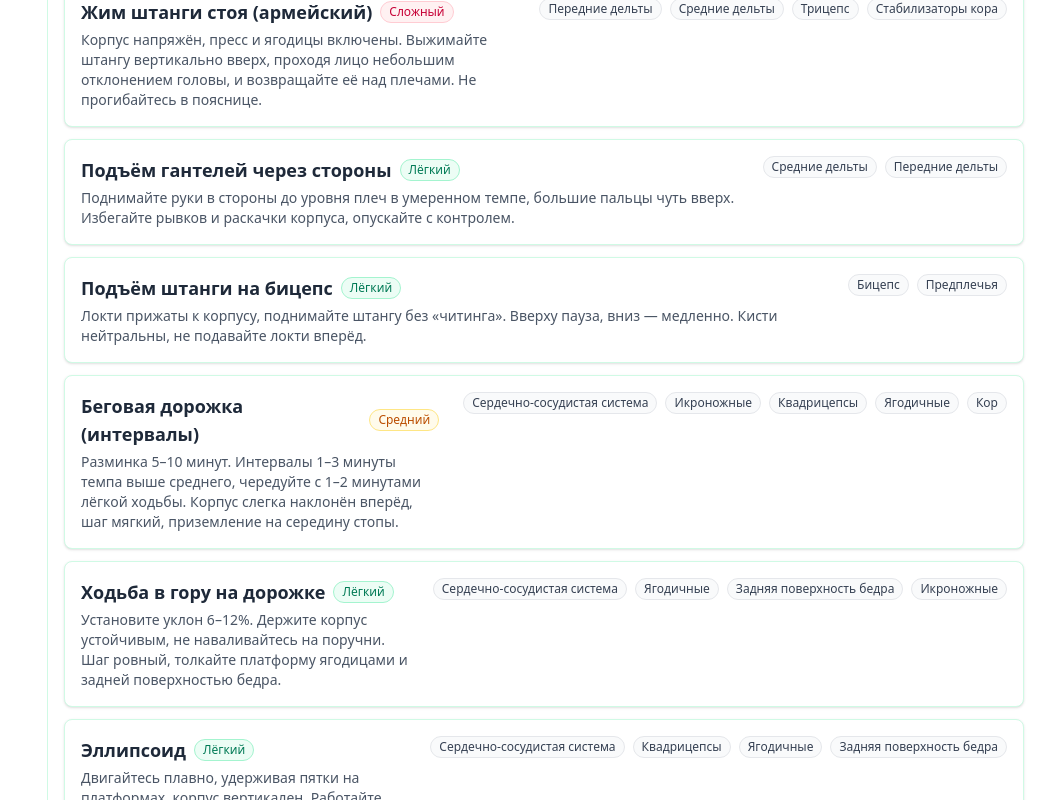
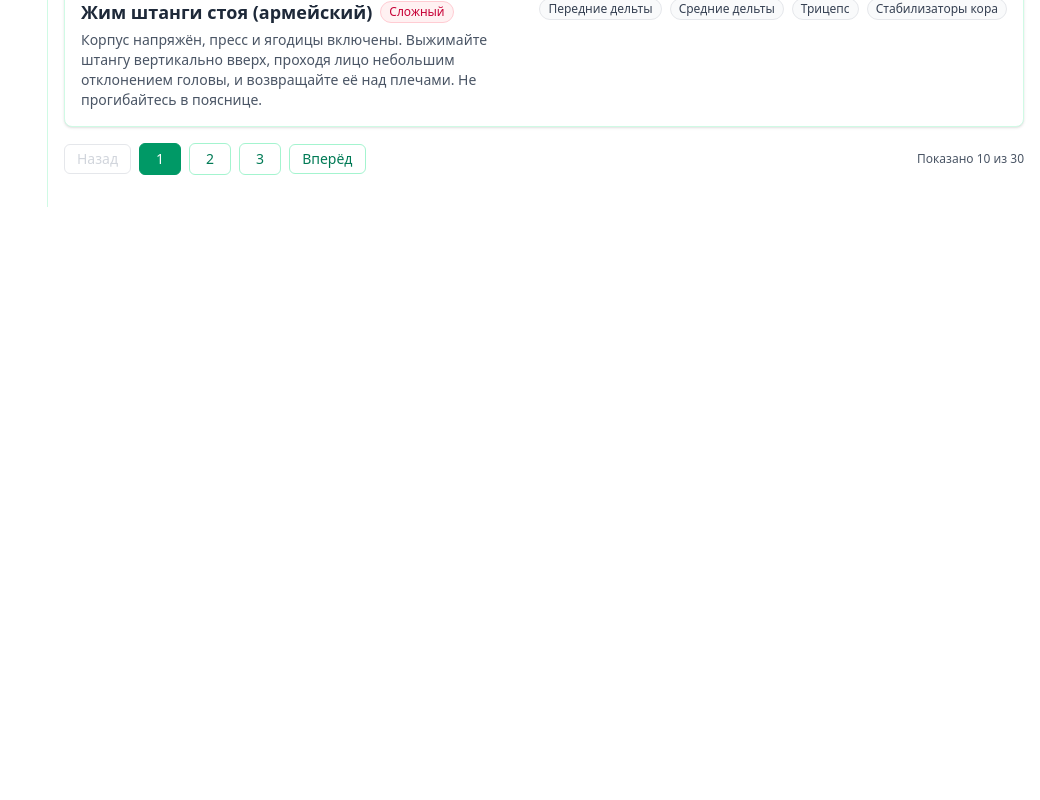
Before and after one commit to wertas441/TrainingSpace, a Next.js app in the folder frontend/: page /exercises-techniques in a window 1280 px wide. Shown: the part 1400-2200 px from the top of the page, without its empty margins (240-1280 px from the left). After the commit the page ends 1607 px from the top, so only its background shows below. Built offline with nearby package versions, Linux system fonts and the light colour scheme.

Commit message:
develop: add pagination to ExercisesTechniques page

```diff
--- a/frontend/src/app/exercises-techniques/ExercisesTechniques.tsx
+++ b/frontend/src/app/exercises-techniques/ExercisesTechniques.tsx
@@ -1,7 +1,7 @@
 'use client'
 
 import ExercisesTechniquesHeader from "@/components/UI/headers/ExercisesTechniquesHeader";
-import {useCallback, useMemo, useState} from "react";
+import {useCallback, useEffect, useMemo, useRef, useState} from "react";
 import {exercises} from "@/lib/data/exercises";
 import ExerciseRow from "@/components/elements/ExerciseRow";
 import {DifficultOptionsStructure} from "@/types/indexTypes";
@@ -9,9 +9,14 @@ import {DifficultOptionsStructure} from "@/types/indexTypes";
 export default function ExercisesTechniques() {
 
     const [searchName, setSearchName] = useState<string>('');
-    const [isFilterWindowOpen, setIsFilterWindowOpen] = useState<boolean>(false)
+    const [isFilterWindowOpen, setIsFilterWindowOpen] = useState<boolean>(false);
     const [difficultFilter, setDifficultFilter] = useState<DifficultOptionsStructure>(null);
     const [partOfBodyFilter, setPartOfBodyFilter] = useState<string[]>([]);
+    const [currentPage, setCurrentPage] = useState<number>(1);
+    const listTopRef = useRef<HTMLDivElement | null>(null);
+
+    const itemsPerPage = 10;
+
 
     const toggleFilterWindow = useCallback(() => {
         setIsFilterWindowOpen(!isFilterWindowOpen);
@@ -27,9 +32,38 @@ export default function ExercisesTechniques() {
         });
     }, [searchName, difficultFilter, partOfBodyFilter]);
 
+    // Сбрасываем страницу при изменении фильтров/поиска
+    useEffect(() => {
+        // eslint-disable-next-line react-hooks/set-state-in-effect
+        setCurrentPage(1);
+    }, [searchName, difficultFilter, partOfBodyFilter]);
+
+    const totalItems = filteredExercises.length;
+    const totalPages = Math.max(1, Math.ceil(totalItems / itemsPerPage));
+
+    // Клэмпим текущую страницу, если фильтры уменьшили кол-во страниц
+    useEffect(() => {
+        // eslint-disable-next-line react-hooks/set-state-in-effect
+        setCurrentPage(prev => Math.min(prev, totalPages));
+    }, [totalPages]);
+
+    const paginatedExercises = useMemo(() => {
+        const start = (currentPage - 1) * itemsPerPage;
+        const end = start + itemsPerPage;
+        return filteredExercises.slice(start, end);
+    }, [filteredExercises, currentPage]);
+
+    // Автоскролл к началу списка при смене страницы
+    useEffect(() => {
+        if (listTopRef.current) {
+            listTopRef.current.scrollIntoView({ behavior: 'smooth', block: 'start' });
+        }
+    }, [currentPage]);
+
     return (
         <div className="space-y-4">
             <ExercisesTechniquesHeader
+                ref={listTopRef}
                 searchName={searchName}
                 onSearchChange={setSearchName}
                 isFilterWindowOpen={isFilterWindowOpen}
@@ -39,10 +73,9 @@ export default function ExercisesTechniques() {
                 partOfBodyFilter={partOfBodyFilter}
                 setPartOfBodyFilter={setPartOfBodyFilter}
             />
-
             <div className="grid grid-cols-1 gap-3">
                 {filteredExercises.length > 0 ? (
-                    filteredExercises.map(ex => (
+                    paginatedExercises.map(ex => (
                             <ExerciseRow
                                 key={ex.id}
                                 exercise={ex}
@@ -55,6 +88,74 @@ export default function ExercisesTechniques() {
                     </div>
                 )}
             </div>
+
+            {/* Управление пагинацией */}
+            {totalItems > 0 && (
+                <>
+                    <div className="flex flex-col sm:flex-row sm:items-center sm:justify-between gap-3">
+                        {/* Десктопные элементы управления (нумерация + назад/вперёд) */}
+                        <div className="hidden md:flex items-center gap-2">
+                            <button
+                                className={`px-3 py-1 text-sm rounded-md border ${currentPage === 1 ? 'text-gray-300 border-gray-200 cursor-not-allowed' : 'text-emerald-700 border-emerald-200 hover:bg-emerald-50'}`}
+                                onClick={() => setCurrentPage(p => Math.max(1, p - 1))}
+                                disabled={currentPage === 1}
+                            >
+                                Назад
+                            </button>
+                            <div className="flex items-center gap-2">
+                                {Array.from({ length: totalPages }, (_, i) => i + 1).slice(0, 7).map(p => (
+                                    <button
+                                        key={p}
+                                        onClick={() => setCurrentPage(p)}
+                                        className={`h-8 min-w-8 px-4 rounded-md text-sm border ${p === currentPage ? 'bg-emerald-600 text-white border-emerald-600' : 'bg-white text-emerald-700 border-emerald-200 hover:bg-emerald-50'}`}
+                                    >
+                                        {p}
+                                    </button>
+                                ))}
+                                {totalPages > 7 && (
+                                    <span className="px-1 text-sm text-gray-500">…</span>
+                                )}
+                            </div>
+                            <button
+                                className={`px-3 py-1 text-sm rounded-md border ${currentPage === totalPages ? 'text-gray-300 border-gray-200 cursor-not-allowed' : 'text-emerald-700 border-emerald-200 hover:bg-emerald-50'}`}
+                                onClick={() => setCurrentPage(p => Math.min(totalPages, p + 1))}
+                                disabled={currentPage === totalPages}
+                            >
+                                Вперёд
+                            </button>
+                        </div>
+
+                        <div className="hidden md:flex text-xs text-gray-600">
+                            Показано {Math.min(currentPage * itemsPerPage, totalItems)} из {totalItems}
+                        </div>
+                    </div>
+
+                    <div className="md:hidden space-y-2">
+                        <div className="text-center text-xs text-gray-600">
+                            Показано {Math.min(currentPage * itemsPerPage, totalItems)} из {totalItems}
+                        </div>
+                        <div className="flex items-center py-3 justify-center gap-2">
+                            <button
+                                className={`px-3 py-1 text-sm rounded-md border ${currentPage === 1 ? 'text-gray-300 border-gray-200 cursor-not-allowed' : 'text-emerald-700 border-emerald-200 hover:bg-emerald-50'}`}
+                                onClick={() => setCurrentPage(p => Math.max(1, p - 1))}
+                                disabled={currentPage === 1}
+                            >
+                                Назад
+                            </button>
+                            <div className="px-3 py-1 bg-white rounded-md border border-emerald-600 text-sm text-emerald-800">
+                                {currentPage} / {totalPages}
+                            </div>
+                            <button
+                                className={`px-3 py-1 text-sm rounded-md border ${currentPage === totalPages ? 'text-gray-300 border-gray-200 cursor-not-allowed' : 'text-emerald-700 border-emerald-200 hover:bg-emerald-50'}`}
+                                onClick={() => setCurrentPage(p => Math.min(totalPages, p + 1))}
+                                disabled={currentPage === totalPages}
+                            >
+                                Вперёд
+                            </button>
+                        </div>
+                    </div>
+                </>
+            )}
         </div>
     );
 }
--- a/frontend/src/components/UI/headers/ExercisesTechniquesHeader.tsx
+++ b/frontend/src/components/UI/headers/ExercisesTechniquesHeader.tsx
@@ -1,7 +1,7 @@
 import FilterInput from "@/components/inputs/FilterInput";
 import {Bars3Icon, MagnifyingGlassIcon, XMarkIcon} from "@heroicons/react/24/outline";
 import {DifficultOptionsStructure} from "@/types/indexTypes";
-import {useEffect, useMemo, useRef} from "react";
+import {Ref, useCallback, useEffect, useMemo, useRef} from "react";
 import Select from "react-select";
 import {difficultOptions, exercises} from "@/lib/data/exercises";
 import LightGreenGlassBtn from "@/components/buttons/LightGreenGlassBtn/LightGreenGlassBtn";
@@ -14,6 +14,7 @@ interface ExercisesTechniquesHeaderProps {
     difficultFilter: DifficultOptionsStructure;
     setDifficultFilter: (value: DifficultOptionsStructure) => void;
     partOfBodyFilter: string[];
+    ref: Ref<HTMLDivElement>;
     setPartOfBodyFilter: (value: string[]) => void;
 }
 
@@ -27,6 +28,7 @@ export default function ExercisesTechniquesHeader(
         setDifficultFilter,
         partOfBodyFilter,
         setPartOfBodyFilter,
+        ref,
     }: ExercisesTechniquesHeaderProps){
 
     // Опции для react-select из данных упражнений
@@ -67,13 +69,13 @@ export default function ExercisesTechniquesHeader(
         setPartOfBodyFilter(vals.map(v => v.value));
     };
 
-    const handleReset = () => {
+    const handleReset = useCallback(() => {
         setDifficultFilter(null);
         setPartOfBodyFilter([]);
-    };
+    }, [setDifficultFilter, setPartOfBodyFilter]) ;
 
     return (
-        <div className="w-full bg-white border border-emerald-100 rounded-lg p-4 shadow-sm relative">
+        <div className="w-full bg-white border border-emerald-100 rounded-lg p-4 shadow-sm relative" ref={ref}>
             <div className="flex flex-col gap-4 md:flex-row md:items-center md:justify-between">
                 <div className="flex items-center">
                     <h1 className="text-3xl font-semibold text-emerald-800">Техника выполнения упражнений</h1>
@@ -86,7 +88,7 @@ export default function ExercisesTechniquesHeader(
                             value={searchName}
                             onChange={onSearchChange}
                             placeholder="Поиск по названию..."
-                            icon={<MagnifyingGlassIcon className="h-4 w-4 text-gray-400" />}
+                            icon={useMemo(() => <MagnifyingGlassIcon className="h-4 w-4 text-gray-400" />, [])}
                         />
                     </div>
 
@@ -95,7 +97,7 @@ export default function ExercisesTechniquesHeader(
                         onClick={toggleFilterWindow}
                         ref={toggleBtnRef}
                     >
-                        <Bars3Icon className={`h-6 w-6 text-emerald-600`} />
+                        {useMemo(() => <Bars3Icon className={`h-6 w-6 text-emerald-600`} />, [])}
                     </button>
                 </div>
 
--- a/frontend/src/components/buttons/LightGreenGlassBtn/LightGreenGlassBtn.tsx
+++ b/frontend/src/components/buttons/LightGreenGlassBtn/LightGreenGlassBtn.tsx
@@ -1,3 +1,4 @@
+import {memo} from "react";
 
 interface LightGreenGlassBtnProps{
     label: string;
@@ -5,7 +6,7 @@ interface LightGreenGlassBtnProps{
     className?: string;
 }
 
-export default function LightGreenGlassBtn({label, onClick, className = ''}: LightGreenGlassBtnProps ) {
+function LightGreenGlassBtn({label, onClick, className = ''}: LightGreenGlassBtnProps ) {
 
     return (
         <button
@@ -17,3 +18,5 @@ export default function LightGreenGlassBtn({label, onClick, className = ''}: Lig
         </button>
     )
 }
+
+export default memo(LightGreenGlassBtn)
```
